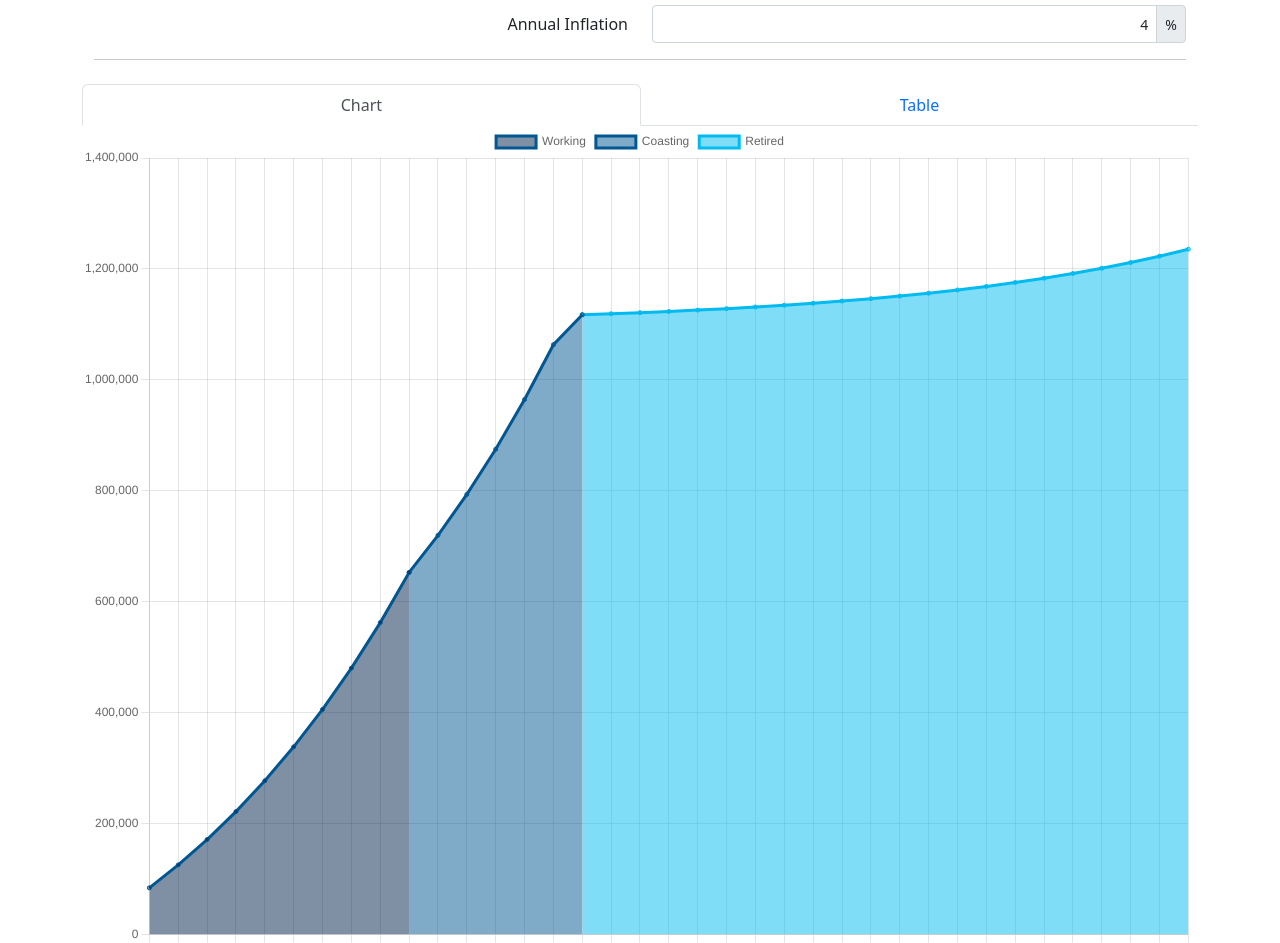
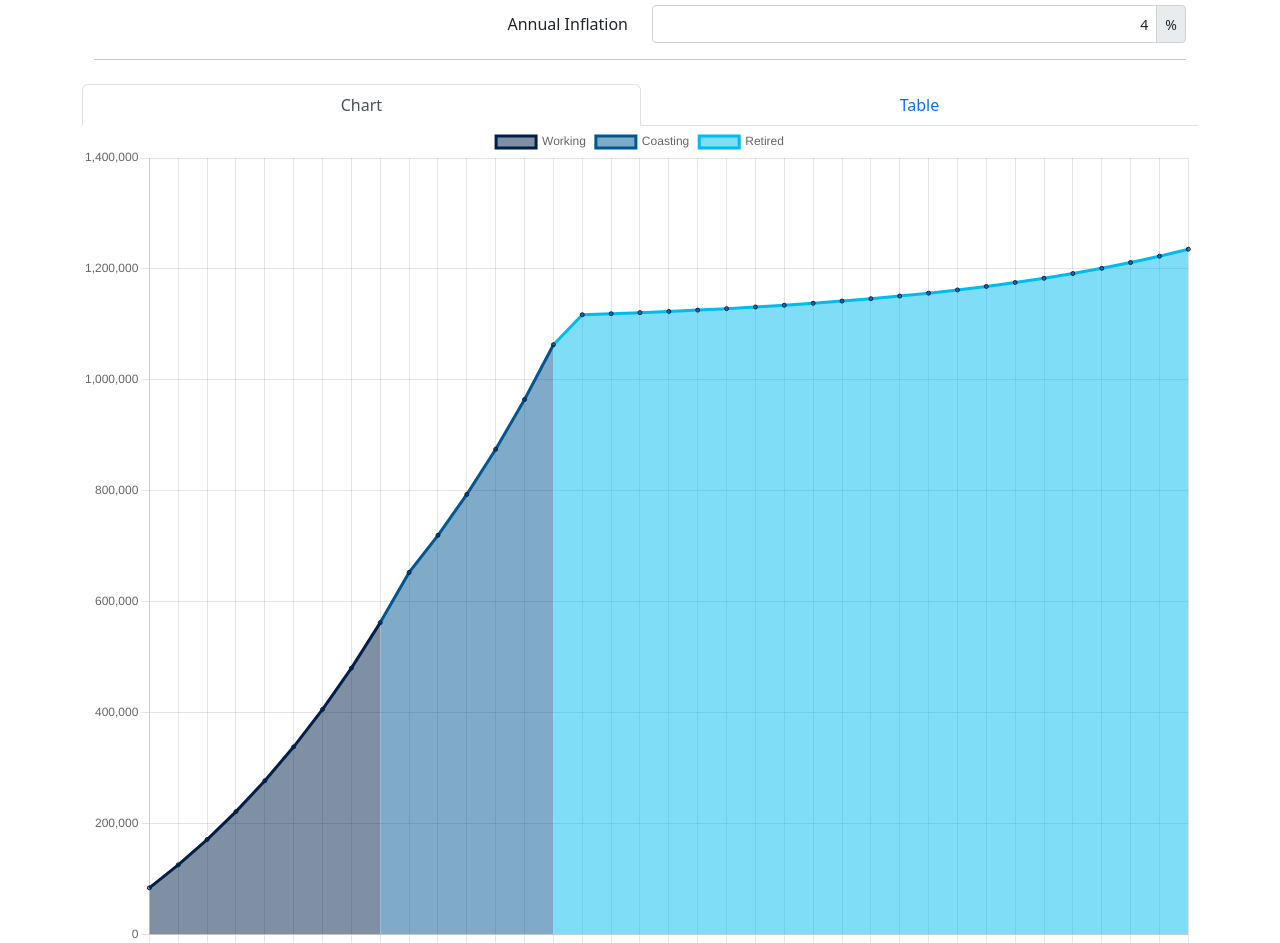
Before and after one commit to spinlockdevelopment/coast-fire-spa, a plain HTML site: page index.html in a window 1280 px wide. Shown: the part 564-1507 px from the top of the page. Drawn offline with nearby package versions, Linux system fonts and the light colour scheme.

Commit message:
refactor graph to segments

```diff
--- a/index.html
+++ b/index.html
@@ -81,14 +81,79 @@
 // Dies in a stack overflow of recursion in .toRaw() Vue function
 class ChartJs {
   static _chart = null
-  static Init(elemId, data, options) {
+
+// .first-color  { background: #00204a; }	rgba(0,32,74,0.5)
+// .second-color { background: #005792; } rgba(0,87,146,0.5)
+// .third-color  { background: #00bbf0; } rgba(0,187,240,0.5)
+// .fourth-color { background: #fdb44b; }
+
+  static data = {
+    labels: [0,1000000],
+    datasets: [{
+      label: 'Working',
+      data: [],
+      fill: true,
+      borderColor: 'rgba(0,32,74,1)',
+      backgroundColor: 'rgba(0,32,74,0.5)',
+      pointRadius: 2,
+      pointHoverRadius: 5,
+      segment: {
+        borderColor: ctx => {
+          switch (ctx.p1.raw.stage) {
+            case 1: return 'rgba(0,32,74,1)'
+            case 2: return 'rgba(0,87,146,1)'
+            default : return 'rgba(0,187,240,1)'
+          }
+        },
+        backgroundColor: ctx => {
+          switch (ctx.p1.raw.stage) {
+            case 1: return 'rgba(0,32,74,0.5)'
+            case 2: return 'rgba(0,87,146,0.5)'
+            default : return 'rgba(0,187,240,0.5)'
+          }
+        }
+      }
+      },
+      {
+      label: 'Coasting',
+      borderColor: 'rgba(0,87,146,1)',
+      backgroundColor: 'rgba(0,87,146,0.5)'
+      },
+      {
+      label: 'Retired',
+      borderColor: 'rgba(0,187,240,1)',
+      backgroundColor: 'rgba(0,187,240,0.5)'
+      }
+    ]
+  };
+
+  static options = {
+    title: {
+      display: true,
+      text: 'Total Savings'
+    },
+    elements: {
+      point: {
+        radius: 1
+      }
+    },
+    animation: {
+        duration: 600,
+    },
+    parsing: {
+      yAxisKey: 'savings',
+      xAxisKey: 'age'
+    }
+  };
+
+  static Init(elemId) {
 
     const ctx = document.getElementById(elemId).getContext('2d')
 
     this._chart = new Chart(ctx, {
       type: 'line',
-      data: data,
-      options: options
+      data: this.data,
+      options: this.options
       })
   }
 
@@ -97,7 +162,7 @@ class ChartJs {
       this._chart.data.labels = labels
 
       // mutiple data arguments
-      console.assert(this._chart.data.datasets.length === arguments.length - 1)
+      //console.assert(this._chart.data.datasets.length === arguments.length - 1)
 
       for(let i = 1; i < arguments.length; i++) {
         this._chart.data.datasets[i-1].data = arguments[i]
@@ -131,65 +196,13 @@ const App = Vue.createApp({
       dollarFmt: null,
       printDollar: null,
 
-      calculations: [],
-
-// .first-color  { background: #00204a; }	rgba(0,32,74,0.5)
-// .second-color { background: #005792; } rgba(0,87,146,0.5)
-// .third-color  { background: #00bbf0; } rgba(0,187,240,0.5)
-// .fourth-color { background: #fdb44b; }
-
-      chartData: {
-        labels: [0,1000000],
-        datasets: [{
-          label: 'Working',
-          data: [],
-          fill: true,
-          borderColor: 'rgba(0,87,146,1)',
-          backgroundColor: 'rgba(0,32,74,0.5)',
-          pointRadius: 2,
-          pointHoverRadius: 5
-          },
-          {
-          label: 'Coasting',
-          data: [],
-          fill: true,
-          borderColor: 'rgba(0,87,146,1)',
-          backgroundColor: 'rgba(0,87,146,0.5)',
-          pointRadius: 2,
-          pointHoverRadius: 5
-          },
-          {
-          label: 'Retired',
-          data: [],
-          fill: true,
-          borderColor: 'rgba(0,187,240,1)',
-          backgroundColor: 'rgba(0,187,240,0.5)',
-          pointRadius: 2,
-          pointHoverRadius: 5
-          }
-        ]
-      },
-
-      chartOptions: {
-        title: {
-          display: true,
-          text: 'Total Savings'
-        },
-        elements: {
-          point: {
-            radius: 1
-          }
-        },
-        animation: {
-            duration: 600,
-        },
-      }
+      calculations: []
     }
   },
 
   mounted() {
     this.updateCalculations()
-    ChartJs.Init('lineChart', this.chartData, this.chartOptions)
+    ChartJs.Init('lineChart')
   },
 
   watch: {
@@ -205,18 +218,7 @@ const App = Vue.createApp({
       const labels = newCalc.filter((e, i) => i % 2 === 1).map(x => x.age)
       const evens = newCalc.filter((e, i) => i % 2 === 1).map(x => x)
 
-      const data0 = evens.map(x => (x.stage === 1) ? Math.floor(x.savings) : undefined)
-      const data1 = evens.map(x => (x.stage === 2) ? Math.floor(x.savings) : undefined)
-      const data2 = evens.map(x => (x.stage === 3) ? Math.floor(x.savings) : undefined)
-
-      // some funny business to overlap the lines
-      let i = 0
-      for(i; i < evens.length && evens[i].stage === 1; i++);
-      data0[i] = Math.floor(evens[i].savings);
-      for(i; i < evens.length && evens[i].stage === 2; i++);
-      data1[i] = Math.floor(evens[i].savings);
-
-      ChartJs.Update(labels, data0, data1, data2)
+      ChartJs.Update(labels, evens)
     }
   },
 
```
